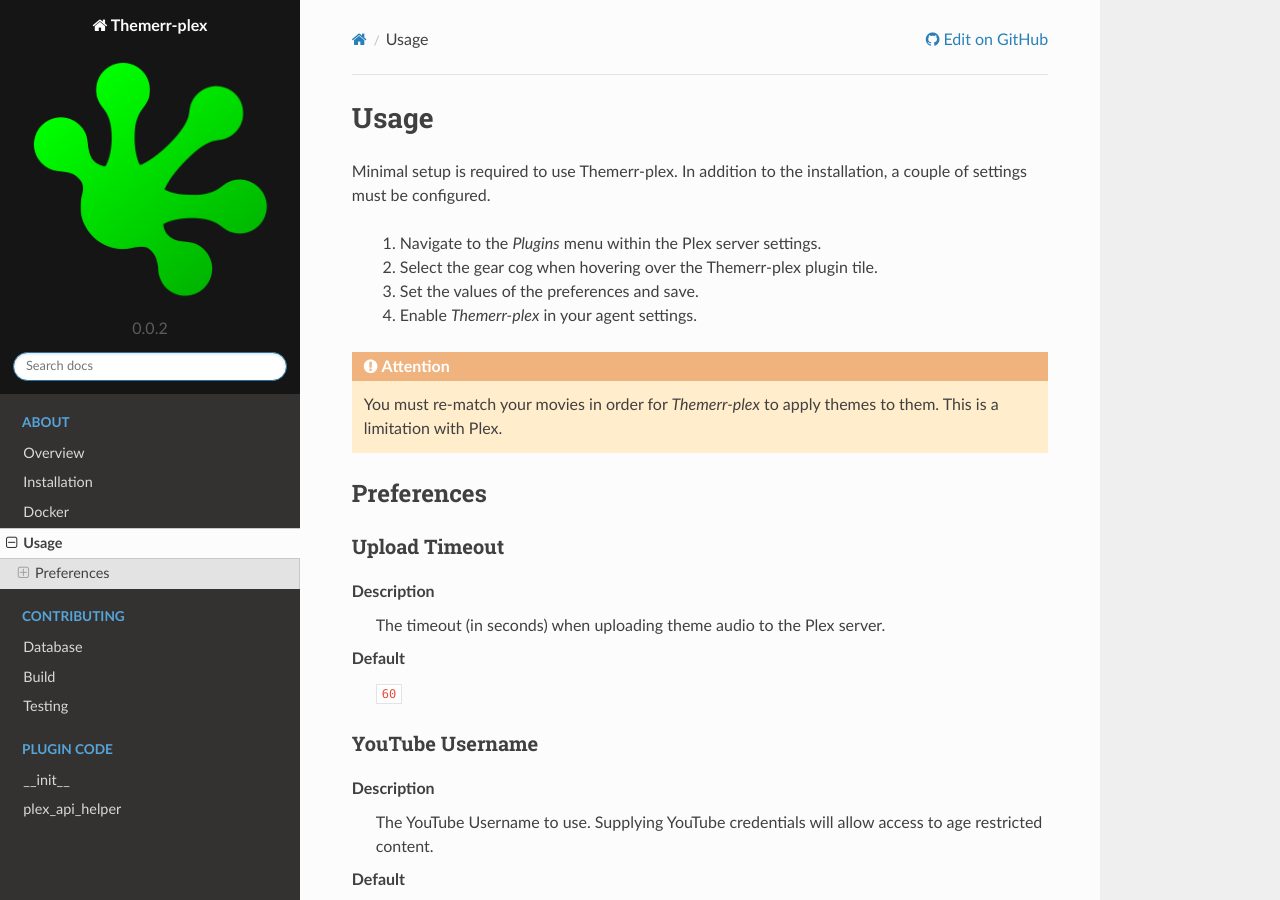
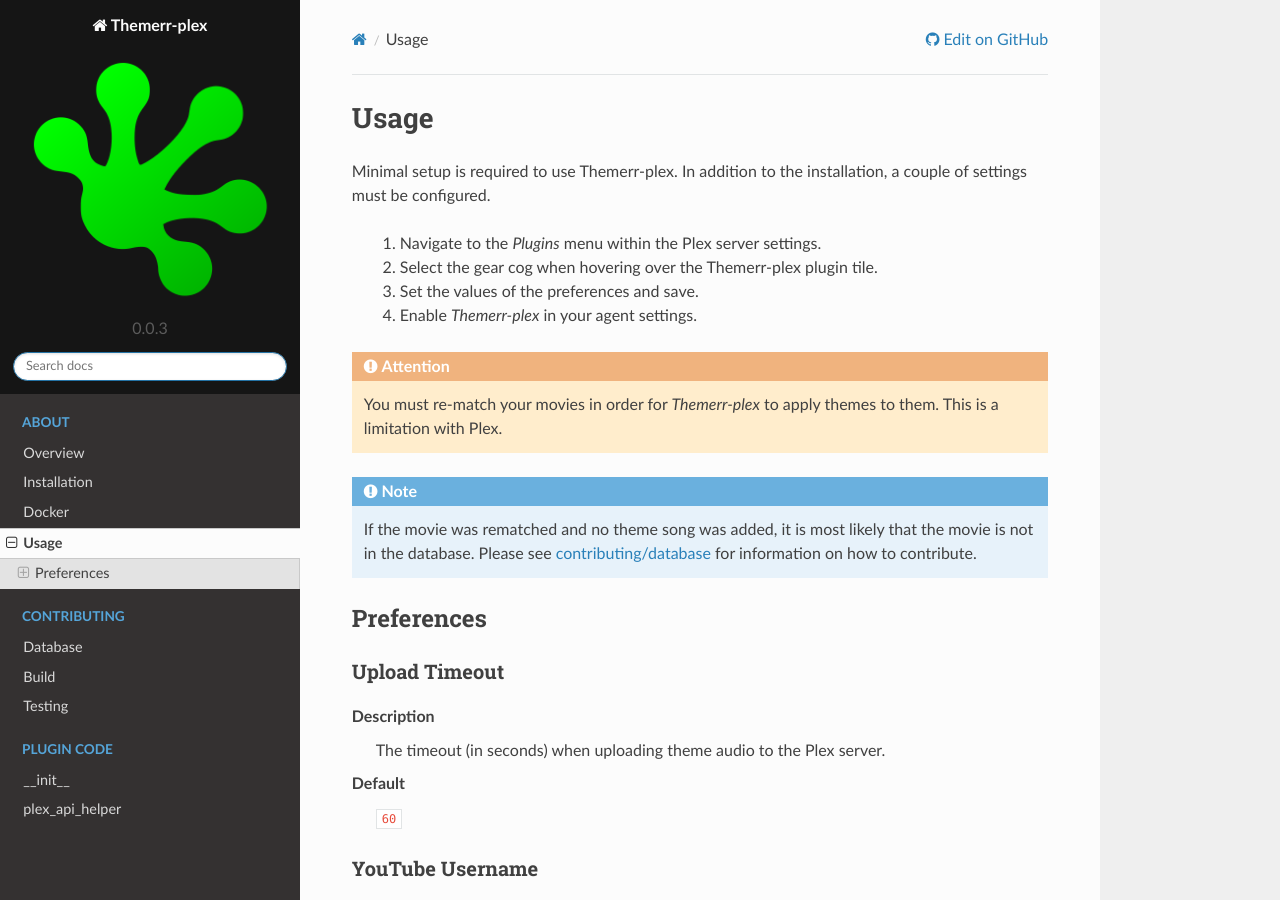
Before and after one commit to LizardByte/Themerr-plex, a Sphinx documentation site: the page built from docs/source/about/usage.rst, in a window 1280 px wide and 900 px high. Built offline with Sphinx 7.4.7 and the Read the Docs theme 2.0.0, drawn with Linux system fonts in a browser that asks for light colours.

```diff
--- a/docs/source/about/usage.rst
+++ b/docs/source/about/usage.rst
@@ -12,6 +12,10 @@ Minimal setup is required to use Themerr-plex. In addition to the installation,
 
 .. Attention:: You must re-match your movies in order for `Themerr-plex` to apply themes to them. This is a
    limitation with Plex.
+
+.. Note:: If the movie was rematched and no theme song was added, it is most likely that the movie is not in the
+   database. Please see :ref:`contributing/database <contributing/database:database>` for information on how to
+   contribute.
 
 Preferences
 -----------
```
Also changed, not shown: CHANGELOG.md (+9 -0 lines), 6 other files.
